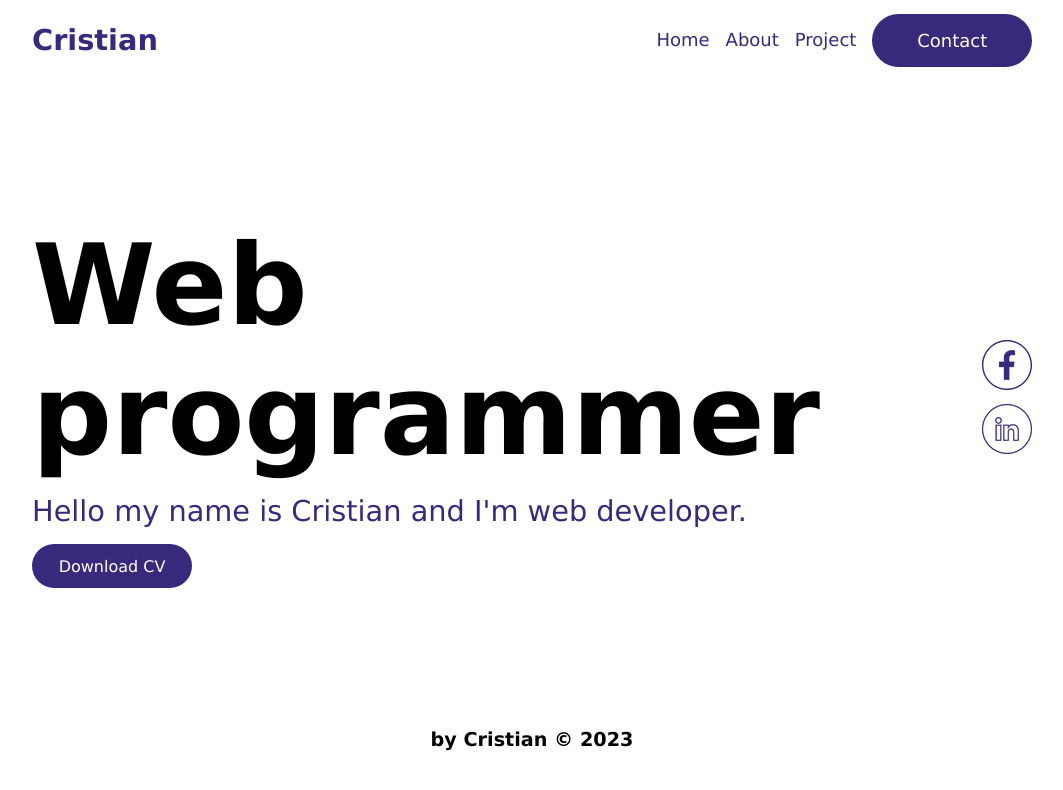
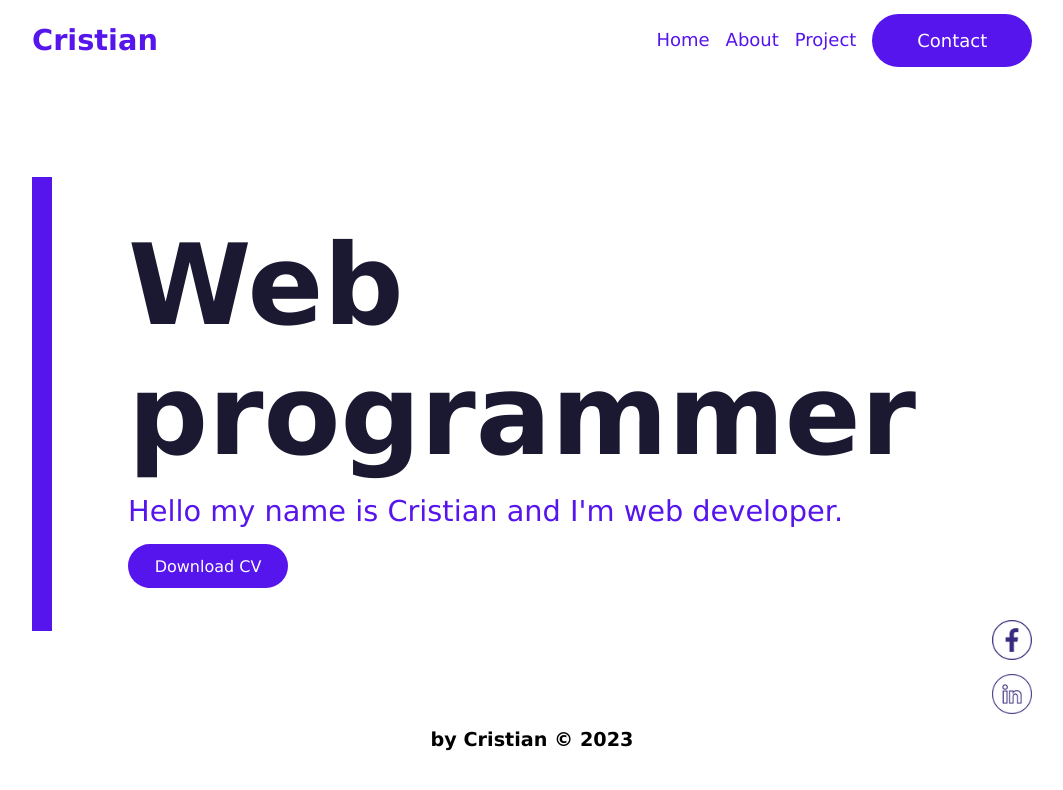
Before and after one commit to Cris-face/curricilom, a plain HTML site: page Index.html in a window 1280 px wide. Shown: the whole page, without its empty margins (108-1171 px from the left). Drawn offline with Linux system fonts and the light colour scheme.

Commit message:
modificacion de iconos redes siciales y cambio de color

```diff
--- a/Index.html
+++ b/Index.html
@@ -23,6 +23,7 @@
     </header>
     <main>
         <section class="container-main">
+            <div class="block"></div>
         <div class="">
             <h1 class="title">Web<br>programmer</h1>
             <p class="paragraph">Hello my name is Cristian and I'm web developer.</p>
@@ -30,7 +31,7 @@
         </div>
         <div class="redes-sociales">
             <a href="https://www.facebook.com/cristianadalberto.carias/" class="r-item" target="_blank"><img src="./img/facebook.png" alt="logo de facebook"></a>
-            <a href="https://www.linkedin.com/in/cristian-adalberto-carias-perez-50b26923b/" class="r-item" target="_blank"><img src="./img/linkedin.png" alt=""></a>
+            <a href="https://www.linkedin.com/in/cristian-adalberto-carias-perez-50b26923b/" class="r-item" target="_blank"><img src="./img/linkedin.png" alt="Logo de linkedin"></a>
         </div>
         </section>
 
--- a/style-main.css
+++ b/style-main.css
@@ -6,8 +6,8 @@
 }
 
 :root{
-    --color-azul: rgb(56, 41, 124);
-    --color-azul-h: rgb(67, 50, 151);
+    --color-azul: rgb(86, 21, 237);
+    --color-azul-h: rgb(67, 88, 156);
 }
 
 header{
@@ -89,8 +89,15 @@ main{
     margin: auto;
 }
 
+.block{
+    width: 20px;
+    height: 70%;
+    background-color: var(--color-azul);
+}
+
 .title{
     font-size: 7em;
+    color: rgb(27, 24, 49);
 }
 
 .paragraph{
@@ -102,11 +109,19 @@ main{
 .redes-sociales{
     display: flex;
     flex-direction: column;
+    align-self: end;
 }
 
 .r-item{
-    margin-bottom: 10px
+    width: 40px;
+    margin-bottom: 10px;
+    align-self: end;
 }
+
+.r-item img{
+    width: 100%;
+}
+
 
 .btn{
     display: block;
```
Also changed, not shown: profile.html (+3 -0 lines).
